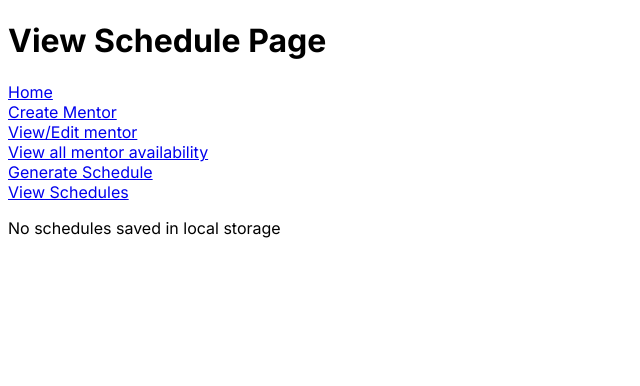
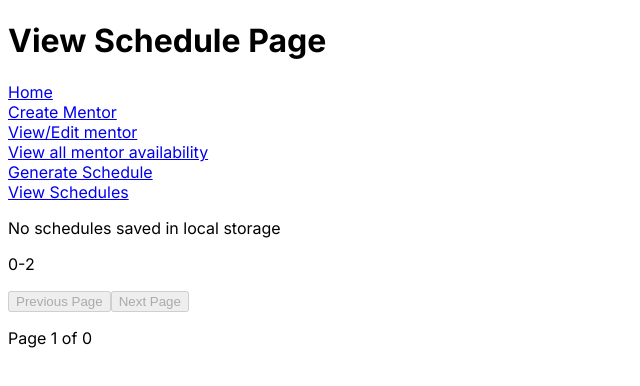
Before and after one commit to BlckHawker/Mentor-Schedule-Maker, a Next.js app: page /schedule in a window 1280 px wide. Shown: the top 386 px of the page, without its empty margins (0-640 px from the left). Built offline with nearby package versions, Linux system fonts and the light colour scheme.

Commit message:
Show multiple schedules on different pages

```diff
--- a/src/components/IndividualSchedule.tsx
+++ b/src/components/IndividualSchedule.tsx
@@ -10,8 +10,6 @@ interface Props {
     colorDictionary: Color[],
 }
 const IndividualSchedule = (props: Props) => {
-
-    console.log(props.colorDictionary);
     if (Object.values(props).some(v => !v)) {
         return <p></p>
     }
--- /dev/null
+++ b/src/components/ScheduleManager.tsx
@@ -0,0 +1,54 @@
+"use client";
+import { Color } from "@/app/interface/Color";
+import { Day } from "@/app/interface/Day";
+import { Schedule } from "@/app/interface/Schedule";
+import { useState } from "react";
+import IndividualSchedule from "./IndividualSchedule";
+import { time } from "console";
+
+interface Props {
+    savedSchedules: Schedule[],
+    mentorNames: string[],
+    colorDictionary: Color[],
+    days: (keyof Schedule)[];
+    times: (keyof Day)[];
+
+}
+
+const ScheduleManager = (props: Props) => {
+    const schedulesPerPage = 3;
+    const [pageIndex, setPageIndex] = useState(0);
+
+    return (
+        <div>
+            <p>{getStartIndex()}-{getEndIndex()}</p>
+            <button disabled={pageIndex === 0} onClick={() => {setPageIndex(ix => ix - 1)}}>Previous Page</button>
+            <button disabled={getEndIndex() + 1 >= props.savedSchedules.length } onClick={() => {setPageIndex(ix => ix + 1)}} >Next Page</button>
+            <p>Page {pageIndex + 1} of {Math.ceil(props.savedSchedules.length / schedulesPerPage)}</p>
+            {showSchedules()}
+        </div>
+    )
+
+    function showSchedules() {
+        const startingIndex = getStartIndex();
+        const endingIndex = getEndIndex();
+
+        //console.log(startingIndex, endingIndex);
+       const targetSchedules = props.savedSchedules.filter((_, ix) => ix >= startingIndex && ix <= endingIndex);
+        return targetSchedules.map((schedule, ix) =>
+        <div>
+            <h3>Schedule {startingIndex + ix + 1}</h3>
+            <IndividualSchedule schedule={schedule} days={props.days} times={props.times} mentorNames={props.mentorNames} colorDictionary={props.colorDictionary}/>
+        </div> )
+    }
+
+    function getStartIndex() {
+        return pageIndex * schedulesPerPage;
+    }
+
+    function getEndIndex() {
+        return pageIndex * schedulesPerPage + schedulesPerPage - 1;
+    }
+}
+
+export default ScheduleManager;
--- a/src/components/ViewSchedules.tsx
+++ b/src/components/ViewSchedules.tsx
@@ -4,10 +4,10 @@ import NavBar from "./NavBar";
 import { Schedule } from "@/app/interface/Schedule";
 import IndividualSchedule from "./IndividualSchedule";
 import { Color } from "@/app/interface/Color";
+import ScheduleManager from "./ScheduleManager";
 
 
 const ViewSchedules = () => {
-    const schedulesPerPage = 3;
     const days = ["Monday", "Tuesday", "Wednesday", "Thursday", "Friday"];
     const times = ["10", "11", "12", "1", "2", "3", "4", "5"];
     const [isLoading, setIsLoading] = useState(false);
@@ -45,7 +45,7 @@ const ViewSchedules = () => {
             {savedSchedules && <p>{savedSchedules.length === 0 ? "No schedules saved in local storage" : `${savedSchedules.length} schedules found`}</p>}
 
             {/* Make one schedule */}
-            {savedSchedules && <IndividualSchedule schedule={savedSchedules[0]} days={days} times={times} colorDictionary={colorDictionary}/>}
+            {savedSchedules && <ScheduleManager savedSchedules={savedSchedules} mentorNames={savedMentorNames} colorDictionary={colorDictionary} days={days} times={times}/>}
         </div>
     )
 }
```
